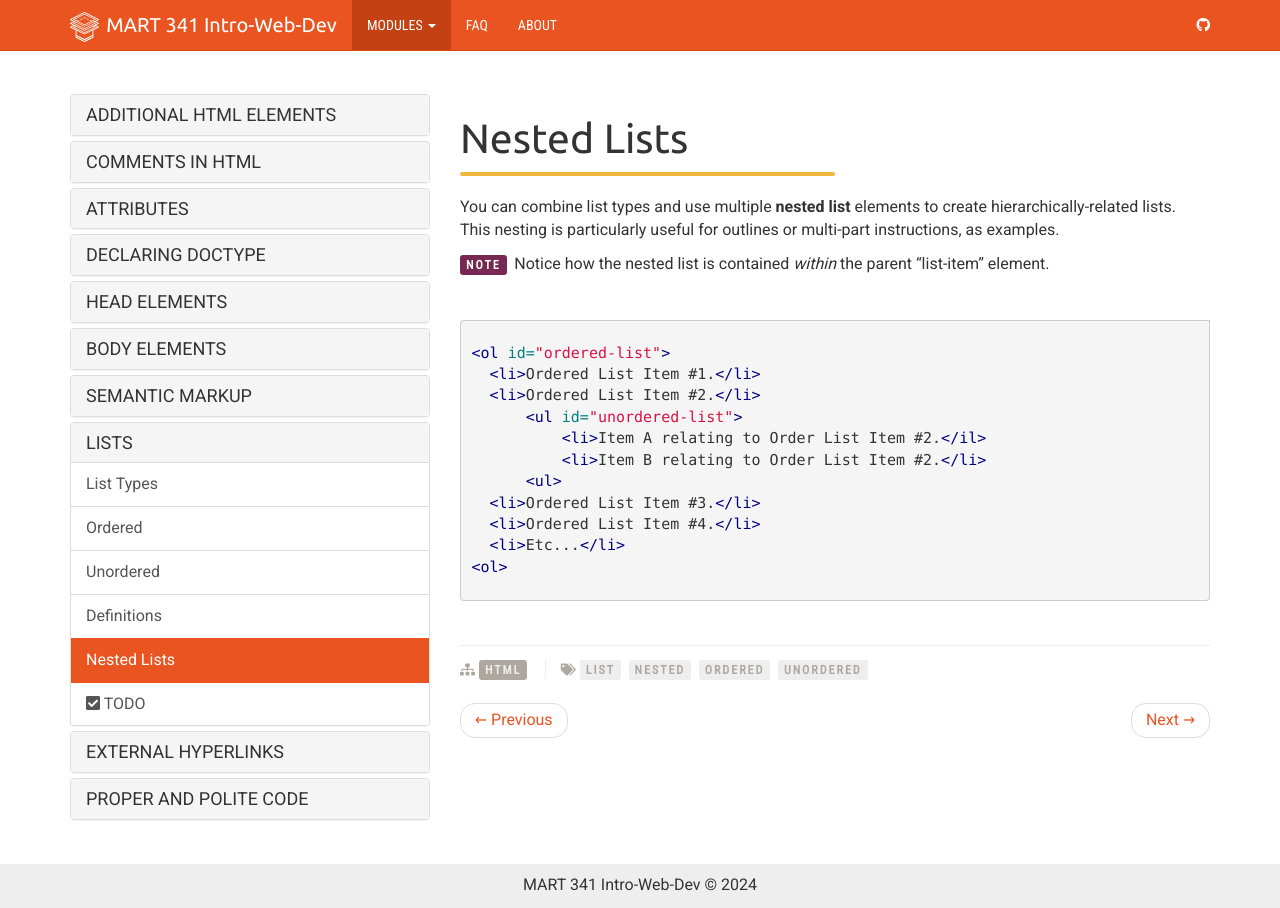
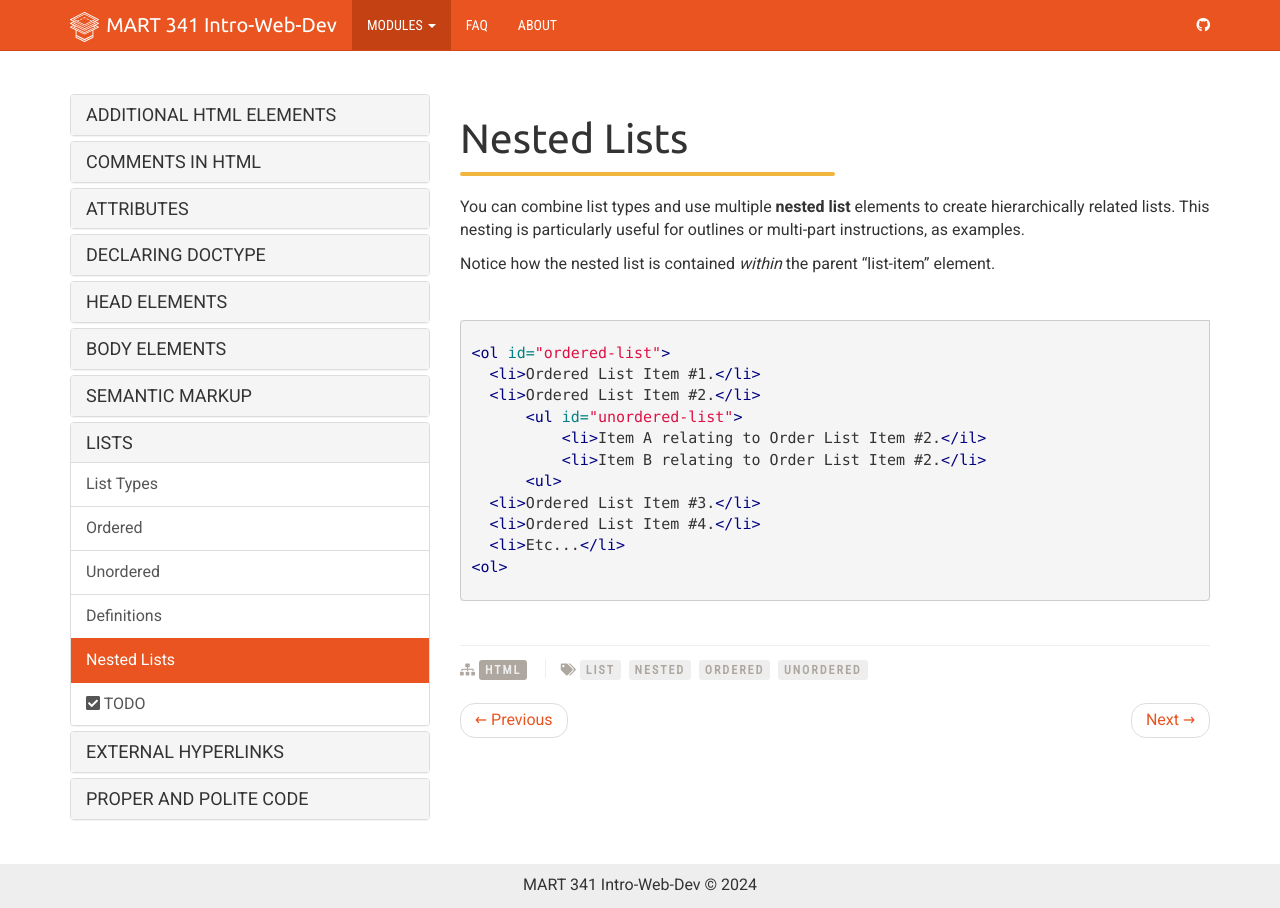
Before and after one commit to Montana-Media-Arts/webDesignFall2024, a Jekyll site: the page built from _docs/topic-05/07-lists/page-05.md, in a window 1280 px wide. Built offline with Jekyll 4.4.1, drawn with Linux system fonts in a browser that asks for light colours; nearby versions of some CDN libraries.

Commit message:
Made minor edits for clarity.

````diff
--- a/_docs/topic-05/07-lists/page-05.md
+++ b/_docs/topic-05/07-lists/page-05.md
@@ -8,9 +8,9 @@ tags: list, nested, ordered, unordered
 
 <div class="divider-heading"></div>
 
-You can combine list types and use multiple **nested list** elements to create hierarchically-related lists. This nesting is particularly useful for outlines or multi-part instructions, as examples.
+You can combine list types and use multiple **nested list** elements to create hierarchically related lists. This nesting is particularly useful for outlines or multi-part instructions, as examples.
 
-<span class="label label-info">Note</span> Notice how the nested list is contained _within_ the parent "list-item" element.
+<span class="label label-info"></span> Notice how the nested list is contained _within_ the parent "list-item" element.
 
 ```html
 <ol id="ordered-list">
````
